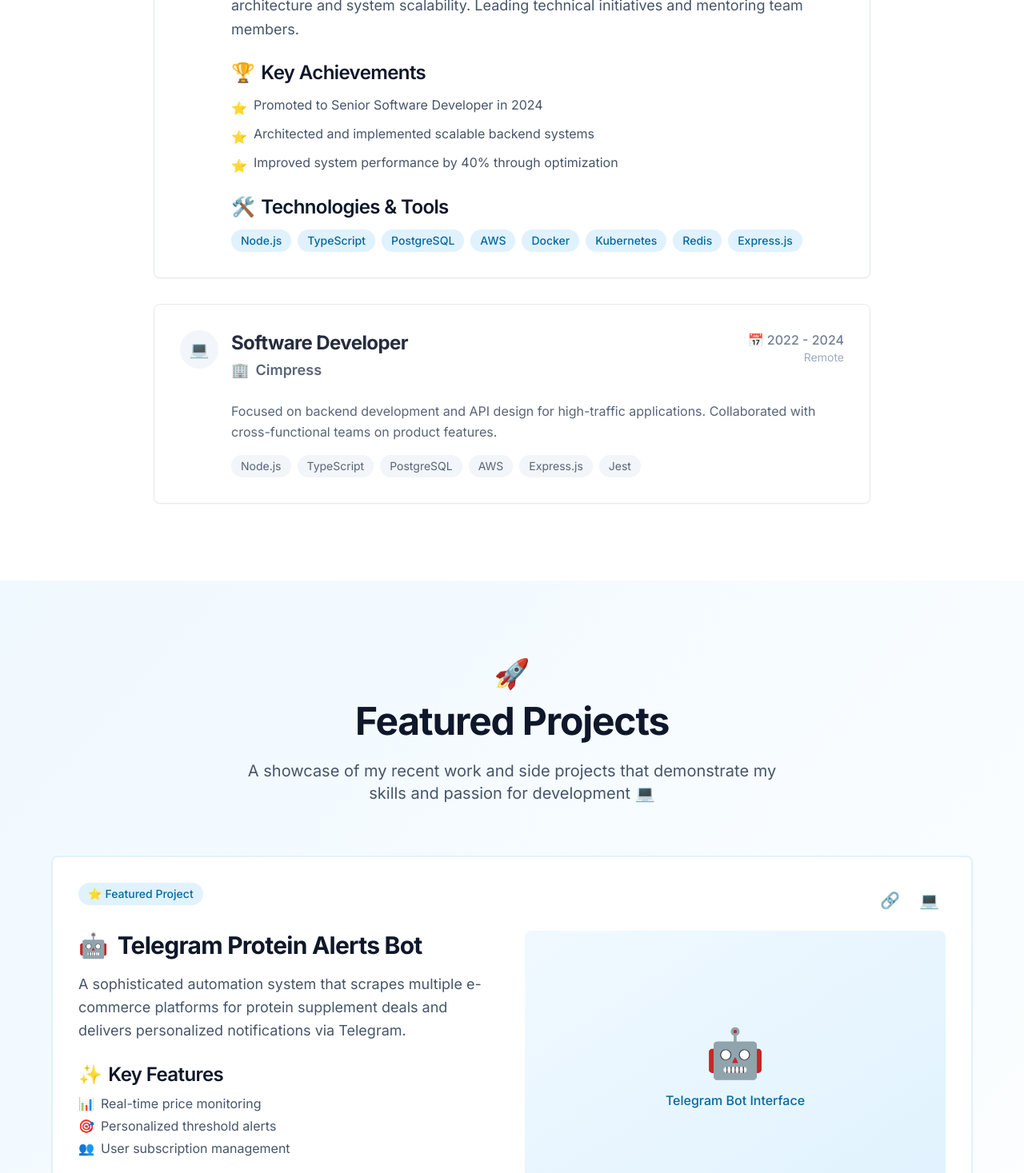
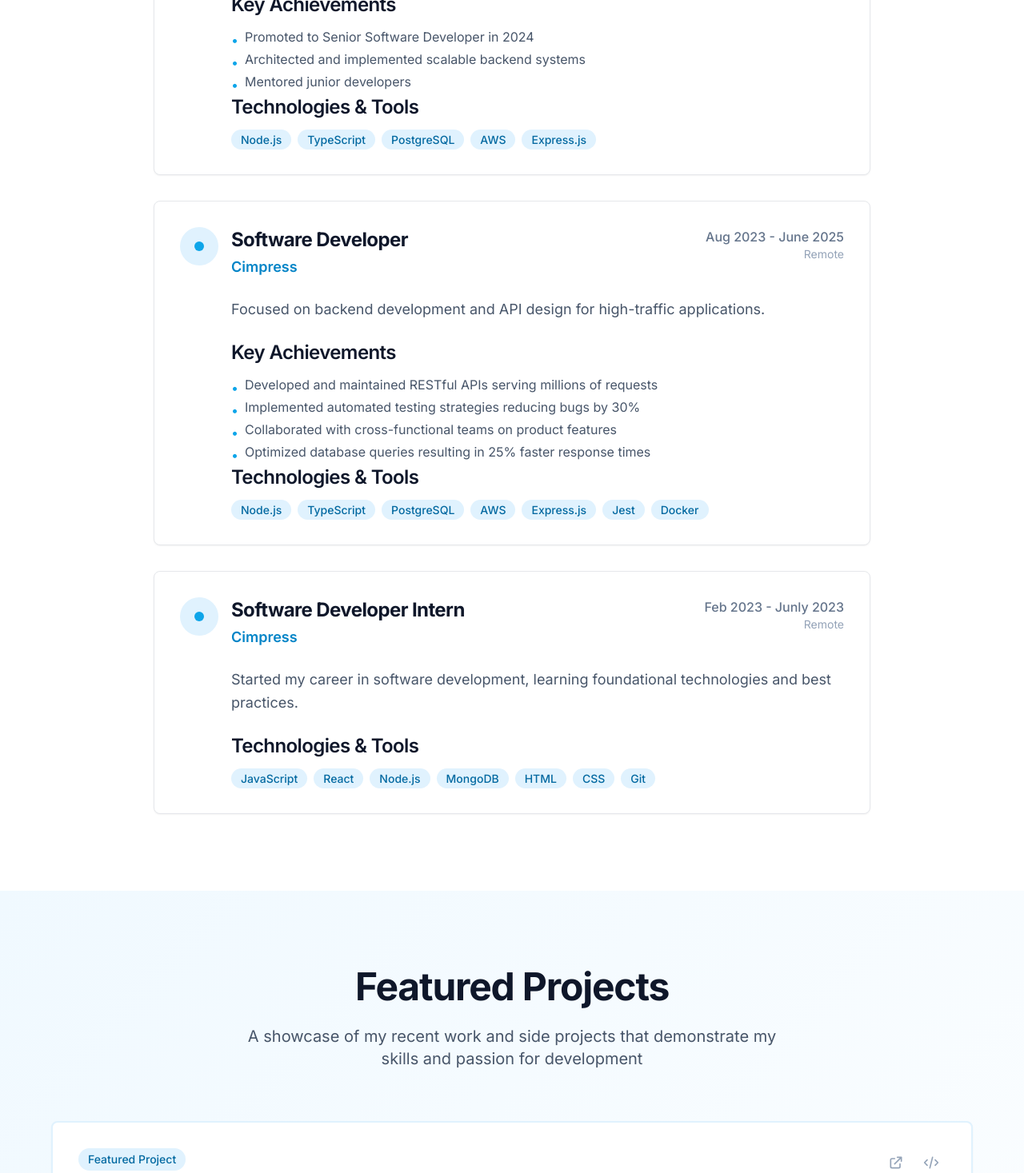
Before and after one commit to Abhii-d/portfolio-website, a Next.js app: page / in a window 1280 px wide. Shown: the part 1330-2797 px from the top of the page at 80% size. Built offline with nearby package versions, Linux system fonts and the light colour scheme.

Commit message:
Refactored experince section

```diff
--- a/components/sections/Experience.tsx
+++ b/components/sections/Experience.tsx
@@ -1,3 +1,5 @@
+import {experiences} from '@/data/experience.json';
+
 export default function Experience() {
   return (
     <section id="experience" className="section-padding bg-white">
@@ -5,106 +7,75 @@
         <div className="max-w-4xl mx-auto">
           {/* Header */}
           <div className="text-center mb-16">
-            <span className="text-4xl mb-4 block">💼</span>
             <h2 className="text-4xl lg:text-5xl font-bold mb-6">
               Work Experience
             </h2>
             <p className="text-xl text-slate-600 max-w-2xl mx-auto">
               My journey in software development, building scalable solutions
-              and growing as a developer 🚀
+              and growing as a developer
             </p>
           </div>
 
           {/* Timeline */}
           <div className="space-y-8">
-            {/* Current Role */}
+            {experiences.map((experience) => (
               <div className="relative">
               <div className="card p-8 hover:shadow-lg transition-shadow duration-300">
                 <div className="flex items-start space-x-4">
                   <div className="flex-shrink-0">
                     <div className="w-12 h-12 bg-primary-100 rounded-full flex items-center justify-center">
-                      <span className="text-xl">🎯</span>
+                      <div className="w-3 h-3 bg-primary-500 rounded-full"></div>
                     </div>
                   </div>
                   <div className="flex-grow">
                     <div className="flex flex-col lg:flex-row lg:justify-between lg:items-start mb-4">
                       <div>
                         <h3 className="text-2xl font-bold text-slate-900 mb-1">
-                          Senior Software Developer
+                          {experience.position}
                         </h3>
-                        <p className="text-primary-600 font-semibold text-lg mb-2 flex items-center">
-                          <span className="mr-2">🏢</span>
-                          Cimpress
+                        <p className="text-primary-600 font-semibold text-lg mb-2">
+                          {experience.company}
                         </p>
-                        <span className="inline-flex items-center px-3 py-1 bg-green-100 text-green-700 rounded-full text-sm font-medium">
-                          <span className="mr-1">✨</span>
+                        {experience.isCurrentRole ? <span className="inline-flex items-center px-3 py-1 bg-green-100 text-green-700 rounded-full text-sm font-medium">
                           Current Role
-                        </span>
+                        </span> : ''}
                       </div>
                       <div className="mt-4 lg:mt-0 text-right">
                         <span className="text-slate-500 font-medium">
-                          📅 2024 - Present
+                          {experience.duration}
                         </span>
-                        <p className="text-sm text-slate-400">Remote</p>
+                        <p className="text-sm text-slate-400">{experience.location}</p>
                       </div>
                     </div>
 
                     <p className="text-slate-600 mb-6 text-lg leading-relaxed">
-                      🚀 Recently promoted to Senior Software Developer role,
-                      focusing on backend architecture and system scalability.
-                      Leading technical initiatives and mentoring team members.
+                      {experience.description}
                     </p>
 
                     {/* Achievements */}
-                    <div className="mb-6">
-                      <h4 className="font-semibold text-slate-900 mb-3 flex items-center">
-                        <span className="mr-2">🏆</span>
+                    {experience.achievements.length > 0 && <div>
+                    <h4 className="font-semibold text-slate-900 mb-3">
                         Key Achievements
                     </h4>
-                      <ul className="space-y-2">
+                    {experience.achievements.map((achievement) => (
                       <li className="flex items-start space-x-2">
-                          <span className="text-primary-500 mt-1">⭐</span>
-                          <span className="text-slate-600">
-                            Promoted to Senior Software Developer in 2024
-                          </span>
+                        <span className="text-primary-500 mt-1">•</span>
+                        <span className="text-slate-600">{achievement}</span>
                       </li>
-                        <li className="flex items-start space-x-2">
-                          <span className="text-primary-500 mt-1">⭐</span>
-                          <span className="text-slate-600">
-                            Architected and implemented scalable backend systems
-                          </span>
-                        </li>
-                        <li className="flex items-start space-x-2">
-                          <span className="text-primary-500 mt-1">⭐</span>
-                          <span className="text-slate-600">
-                            Improved system performance by 40% through optimization
-                          </span>
-                        </li>
-                      </ul>
-                    </div>
+                    ))}
+                    </div> }
 
                     {/* Technologies */}
                     <div>
-                      <h4 className="font-semibold text-slate-900 mb-3 flex items-center">
-                        <span className="mr-2">🛠️</span>
+                    <h4 className="font-semibold text-slate-900 mb-3">
                         Technologies & Tools
                       </h4>
-                      <div className="flex flex-wrap gap-2">
-                        {[
-                          'Node.js',
-                          'TypeScript',
-                          'PostgreSQL',
-                          'AWS',
-                          'Docker',
-                          'Kubernetes',
-                          'Redis',
-                          'Express.js',
-                        ].map((tech) => (
+                      {experience.technologies.map((tech) => (
                         <span
                           key={tech}
-                            className="px-3 py-1 bg-primary-100 text-primary-700 rounded-full text-sm font-medium hover:bg-primary-200 transition-colors"
+                          className="px-3 py-1 bg-primary-100 text-primary-700 rounded-full text-sm font-medium hover:bg-primary-200 transition-colors mr-2"
                         >
-                            {tech}
+                          {tech }
                         </span>
                       ))}
                     </div>
@@ -112,59 +83,7 @@
                 </div>
               </div>
             </div>
-            </div>
-
-            {/* Previous Role */}
-            <div className="relative">
-              <div className="card p-8 hover:shadow-lg transition-shadow duration-300 opacity-90">
-                <div className="flex items-start space-x-4">
-                  <div className="flex-shrink-0">
-                    <div className="w-12 h-12 bg-slate-100 rounded-full flex items-center justify-center">
-                      <span className="text-xl">💻</span>
-                    </div>
-                  </div>
-                  <div className="flex-grow">
-                    <div className="flex flex-col lg:flex-row lg:justify-between lg:items-start mb-4">
-                      <div>
-                        <h3 className="text-2xl font-bold text-slate-900 mb-1">
-                          Software Developer
-                        </h3>
-                        <p className="text-slate-600 font-semibold text-lg mb-2 flex items-center">
-                          <span className="mr-2">🏢</span>
-                          Cimpress
-                        </p>
-                      </div>
-                      <div className="mt-4 lg:mt-0 text-right">
-                        <span className="text-slate-500 font-medium">
-                          📅 2022 - 2024
-                        </span>
-                        <p className="text-sm text-slate-400">Remote</p>
-                      </div>
-                    </div>
-
-                    <p className="text-slate-600 mb-4 leading-relaxed">
-                      Focused on backend development and API design for
-                      high-traffic applications. Collaborated with
-                      cross-functional teams on product features.
-                    </p>
-
-                    {/* Technologies */}
-                    <div className="flex flex-wrap gap-2">
-                      {['Node.js', 'TypeScript', 'PostgreSQL', 'AWS', 'Express.js', 'Jest'].map(
-                        (tech) => (
-                          <span
-                            key={tech}
-                            className="px-3 py-1 bg-slate-100 text-slate-600 rounded-full text-sm"
-                          >
-                            {tech}
-                          </span>
-                        )
-                      )}
-                    </div>
-                  </div>
-                </div>
-              </div>
-            </div>
+            ))}
           </div>
         </div>
       </div>
--- a/components/sections/Hero.tsx
+++ b/components/sections/Hero.tsx
@@ -100,7 +100,6 @@
               onClick={scrollToProjects}
               className="btn-primary text-lg px-8 py-3 group"
             >
-              <span className="mr-2">🚀</span>
               View My Work
               <span className="ml-2 group-hover:translate-x-1 transition-transform">
                 →
@@ -110,7 +109,6 @@
               onClick={scrollToContact}
               className="btn-outline text-lg px-8 py-3 group"
             >
-              <span className="mr-2">💬</span>
               Let's Talk
               <span className="ml-2 group-hover:scale-110 transition-transform">
                 📧
--- a/components/sections/Projects.tsx
+++ b/components/sections/Projects.tsx
@@ -5,13 +5,12 @@
         <div className="max-w-6xl mx-auto">
           {/* Header */}
           <div className="text-center mb-16">
-            <span className="text-4xl mb-4 block">🚀</span>
             <h2 className="text-4xl lg:text-5xl font-bold mb-6">
               Featured Projects
             </h2>
             <p className="text-xl text-slate-600 max-w-2xl mx-auto">
               A showcase of my recent work and side projects that demonstrate my
-              skills and passion for development 💻
+              skills and passion for development
             </p>
           </div>
 
@@ -22,23 +21,25 @@
               <div className="card p-8 hover:shadow-xl transition-all duration-300 border-2 border-primary-100">
                 <div className="flex items-start justify-between mb-4">
                   <span className="inline-flex items-center px-3 py-1 bg-primary-100 text-primary-700 rounded-full text-sm font-medium">
-                    <span className="mr-1">⭐</span>
                     Featured Project
                   </span>
                   <div className="flex space-x-2">
-                    <button className="p-2 hover:bg-primary-50 rounded-full transition-colors">
-                      <span className="text-xl">🔗</span>
+                    <button className="p-2 hover:bg-primary-50 rounded-full transition-colors text-slate-400 hover:text-primary-500">
+                      <svg className="w-5 h-5" fill="none" stroke="currentColor" viewBox="0 0 24 24">
+                        <path strokeLinecap="round" strokeLinejoin="round" strokeWidth={2} d="M10 6H6a2 2 0 00-2 2v10a2 2 0 002 2h10a2 2 0 002-2v-4M14 4h6m0 0v6m0-6L10 14" />
+                      </svg>
                     </button>
-                    <button className="p-2 hover:bg-primary-50 rounded-full transition-colors">
-                      <span className="text-xl">💻</span>
+                    <button className="p-2 hover:bg-primary-50 rounded-full transition-colors text-slate-400 hover:text-primary-500">
+                      <svg className="w-5 h-5" fill="none" stroke="currentColor" viewBox="0 0 24 24">
+                        <path strokeLinecap="round" strokeLinejoin="round" strokeWidth={2} d="M10 20l4-16m4 4l4 4-4 4M6 16l-4-4 4-4" />
+                      </svg>
                     </button>
                   </div>
                 </div>
 
                 <div className="grid grid-cols-1 lg:grid-cols-2 gap-8">
                   <div>
-                    <h3 className="text-3xl font-bold text-slate-900 mb-4 flex items-center">
-                      <span className="mr-3">🤖</span>
+                    <h3 className="text-3xl font-bold text-slate-900 mb-4">
                       Telegram Protein Alerts Bot
                     </h3>
 
@@ -50,22 +51,21 @@
 
                     <div className="space-y-4 mb-6">
                       <div>
-                        <h4 className="font-semibold text-slate-900 mb-2 flex items-center">
-                          <span className="mr-2">✨</span>
+                        <h4 className="font-semibold text-slate-900 mb-3">
                           Key Features
                         </h4>
-                        <ul className="space-y-1 text-slate-600">
-                          <li className="flex items-center">
-                            <span className="mr-2">📊</span>
-                            Real-time price monitoring
+                        <ul className="space-y-2 text-slate-600">
+                          <li className="flex items-start space-x-2">
+                            <span className="text-primary-500 mt-1">•</span>
+                            <span>Real-time price monitoring</span>
                           </li>
-                          <li className="flex items-center">
-                            <span className="mr-2">🎯</span>
-                            Personalized threshold alerts
+                          <li className="flex items-start space-x-2">
+                            <span className="text-primary-500 mt-1">•</span>
+                            <span>Personalized threshold alerts</span>
                           </li>
-                          <li className="flex items-center">
-                            <span className="mr-2">👥</span>
-                            User subscription management
+                          <li className="flex items-start space-x-2">
+                            <span className="text-primary-500 mt-1">•</span>
+                            <span>User subscription management</span>
                           </li>
                         </ul>
                       </div>
@@ -73,14 +73,12 @@
 
                     <div className="flex gap-3">
                       <button className="btn-primary group">
-                        <span className="mr-2">👀</span>
                         View Details
                         <span className="ml-2 group-hover:translate-x-1 transition-transform">
                           →
                         </span>
                       </button>
                       <button className="btn-outline group">
-                        <span className="mr-2">💻</span>
                         View Code
                         <span className="ml-2 group-hover:scale-110 transition-transform">
                           ↗
@@ -90,9 +88,13 @@
                   </div>
 
                   <div>
-                    <div className="bg-gradient-to-br from-primary-50 to-primary-100 rounded-lg p-6 h-full flex items-center justify-center">
+                    <div className="bg-gradient-to-br from-primary-50 to-primary-100 rounded-lg p-8 h-full flex items-center justify-center">
                       <div className="text-center">
-                        <span className="text-6xl mb-4 block">🤖</span>
+                        <div className="w-16 h-16 bg-primary-200 rounded-lg flex items-center justify-center mx-auto mb-4">
+                          <svg className="w-8 h-8 text-primary-600" fill="none" stroke="currentColor" viewBox="0 0 24 24">
+                            <path strokeLinecap="round" strokeLinejoin="round" strokeWidth={2} d="M8 12h.01M12 12h.01M16 12h.01M21 12c0 4.418-4.03 8-9 8a9.863 9.863 0 01-4.255-.949L3 20l1.395-3.72C3.512 15.042 3 13.574 3 12c0-4.418 4.03-8 9-8s9 3.582 9 8z" />
+                          </svg>
+                        </div>
                         <p className="text-primary-700 font-medium">
                           Telegram Bot Interface
                         </p>
@@ -128,13 +130,21 @@
             {/* Other Projects */}
             <div className="card p-6 hover:shadow-lg transition-shadow duration-300">
               <div className="flex items-center justify-between mb-4">
-                <span className="text-3xl">🛒</span>
+                <div className="w-12 h-12 bg-blue-100 rounded-lg flex items-center justify-center">
+                  <svg className="w-6 h-6 text-blue-600" fill="none" stroke="currentColor" viewBox="0 0 24 24">
+                    <path strokeLinecap="round" strokeLinejoin="round" strokeWidth={2} d="M16 11V7a4 4 0 00-8 0v4M5 9h14l1 12H4L5 9z" />
+                  </svg>
+                </div>
                 <div className="flex space-x-2">
-                  <button className="text-slate-400 hover:text-primary-500">
-                    <span className="text-lg">🔗</span>
+                  <button className="text-slate-400 hover:text-primary-500 p-1">
+                    <svg className="w-4 h-4" fill="none" stroke="currentColor" viewBox="0 0 24 24">
+                      <path strokeLinecap="round" strokeLinejoin="round" strokeWidth={2} d="M10 6H6a2 2 0 00-2 2v10a2 2 0 002 2h10a2 2 0 002-2v-4M14 4h6m0 0v6m0-6L10 14" />
+                    </svg>
                   </button>
-                  <button className="text-slate-400 hover:text-primary-500">
-                    <span className="text-lg">💻</span>
+                  <button className="text-slate-400 hover:text-primary-500 p-1">
+                    <svg className="w-4 h-4" fill="none" stroke="currentColor" viewBox="0 0 24 24">
+                      <path strokeLinecap="round" strokeLinejoin="round" strokeWidth={2} d="M10 20l4-16m4 4l4 4-4 4M6 16l-4-4 4-4" />
+                    </svg>
                   </button>
                 </div>
               </div>
@@ -161,11 +171,9 @@
 
               <div className="flex gap-2">
                 <button className="btn-outline text-sm flex-1">
-                  <span className="mr-1">👀</span>
                   View
                 </button>
                 <button className="btn-primary text-sm flex-1">
-                  <span className="mr-1">💻</span>
                   Code
                 </button>
               </div>
@@ -173,13 +181,21 @@
 
             <div className="card p-6 hover:shadow-lg transition-shadow duration-300">
               <div className="flex items-center justify-between mb-4">
-                <span className="text-3xl">📋</span>
+                <div className="w-12 h-12 bg-green-100 rounded-lg flex items-center justify-center">
+                  <svg className="w-6 h-6 text-green-600" fill="none" stroke="currentColor" viewBox="0 0 24 24">
+                    <path strokeLinecap="round" strokeLinejoin="round" strokeWidth={2} d="M9 5H7a2 2 0 00-2 2v10a2 2 0 002 2h8a2 2 0 002-2V7a2 2 0 00-2-2h-2M9 5a2 2 0 002 2h2a2 2 0 002-2M9 5a2 2 0 012-2h2a2 2 0 012 2" />
+                  </svg>
+                </div>
                 <div className="flex space-x-2">
-                  <button className="text-slate-400 hover:text-primary-500">
-                    <span className="text-lg">🔗</span>
+                  <button className="text-slate-400 hover:text-primary-500 p-1">
+                    <svg className="w-4 h-4" fill="none" stroke="currentColor" viewBox="0 0 24 24">
+                      <path strokeLinecap="round" strokeLinejoin="round" strokeWidth={2} d="M10 6H6a2 2 0 00-2 2v10a2 2 0 002 2h10a2 2 0 002-2v-4M14 4h6m0 0v6m0-6L10 14" />
+                    </svg>
                   </button>
-                  <button className="text-slate-400 hover:text-primary-500">
-                    <span className="text-lg">💻</span>
+                  <button className="text-slate-400 hover:text-primary-500 p-1">
+                    <svg className="w-4 h-4" fill="none" stroke="currentColor" viewBox="0 0 24 24">
+                      <path strokeLinecap="round" strokeLinejoin="round" strokeWidth={2} d="M10 20l4-16m4 4l4 4-4 4M6 16l-4-4 4-4" />
+                    </svg>
                   </button>
                 </div>
               </div>
@@ -206,11 +222,9 @@
 
               <div className="flex gap-2">
                 <button className="btn-outline text-sm flex-1">
-                  <span className="mr-1">👀</span>
                   Demo
                 </button>
                 <button className="btn-primary text-sm flex-1">
-                  <span className="mr-1">💻</span>
                   Code
                 </button>
               </div>
@@ -220,7 +234,6 @@
           {/* View More */}
           <div className="text-center mt-12">
             <button className="btn-outline text-lg px-8 py-3 group">
-              <span className="mr-2">📂</span>
               View All Projects
               <span className="ml-2 group-hover:translate-x-1 transition-transform">
                 →
--- a/data/experience.json
+++ b/data/experience.json
@@ -4,23 +4,19 @@
       "id": "cimpress-senior",
       "company": "Cimpress",
       "position": "Senior Software Developer",
-      "duration": "2024 - Present",
+      "duration": "July 2025 - Present",
       "location": "Remote",
       "description": "Recently promoted to Senior Software Developer role, focusing on backend architecture and system scalability.",
       "achievements": [
         "Promoted to Senior Software Developer in 2024",
         "Architected and implemented scalable backend systems",
-        "Mentored junior developers and led technical initiatives",
-        "Improved system performance by 40% through optimization"
+        "Mentored junior developers"
       ],
       "technologies": [
         "Node.js",
         "TypeScript",
         "PostgreSQL",
         "AWS",
-        "Docker",
-        "Kubernetes",
-        "Redis",
         "Express.js"
       ],
       "companyUrl": "https://cimpress.com",
@@ -30,7 +26,7 @@
       "id": "cimpress-developer",
       "company": "Cimpress",
       "position": "Software Developer",
-      "duration": "2022 - 2024",
+      "duration": "Aug 2023 - June 2025",
       "location": "Remote",
       "description": "Focused on backend development and API design for high-traffic applications.",
       "achievements": [
@@ -52,17 +48,13 @@
       "isCurrentRole": false
     },
     {
-      "id": "previous-company",
-      "company": "Previous Company",
-      "position": "Junior Software Developer",
-      "duration": "2020 - 2022",
-      "location": "India",
+      "id": "intern-company",
+      "company": "Cimpress",
+      "position": "Software Developer Intern",
+      "duration": "Feb 2023 - Junly 2023",
+      "location": "Remote",
       "description": "Started my career in software development, learning foundational technologies and best practices.",
       "achievements": [
-        "Built responsive web applications using modern frameworks",
-        "Collaborated with senior developers on feature development",
-        "Learned industry best practices and coding standards",
-        "Contributed to code reviews and knowledge sharing sessions"
       ],
       "technologies": [
         "JavaScript",
```
Also changed, not shown: components/layout/Footer.tsx (+6 -2 lines), components/sections/Contact.tsx (+15 -9 lines), 1 other file (tests, documents, lock files or other folders). Lines whose indentation alone changed are shown as unchanged.
